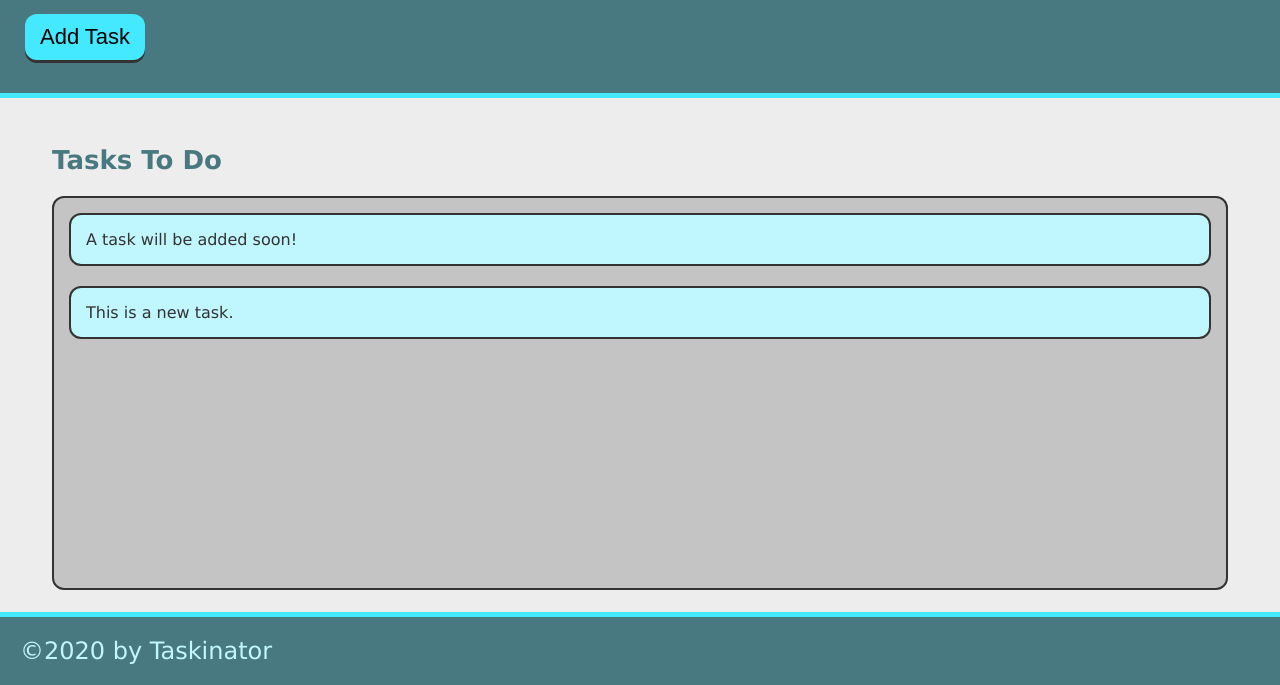
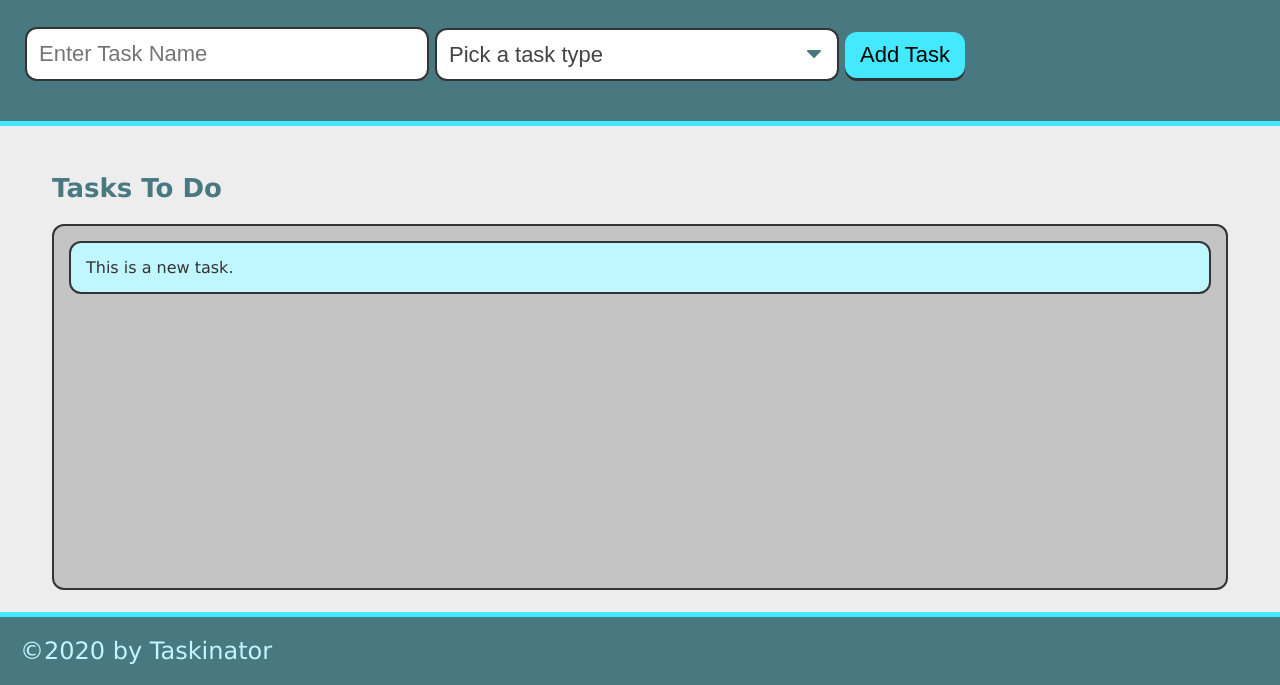
Before and after one commit to TessShearer/Taskinator, a plain HTML site: page index.html in a window 1280 px wide. Shown: the part 115-800 px from the top of the page. Drawn offline with Linux system fonts and the light colour scheme.

Commit message:
add input task form

```diff
--- a/index.html
+++ b/index.html
@@ -13,14 +13,29 @@
     <header>
         <h1 class="page-title">Taskinator</h1>
         <p>Click the button below to add a new task!</p>
-        <button class="btn" id="save-task">Add Task</button>
+        <form id="task-form">
+            <div class="form-group">
+              <input type="text" name="task-name" class="text-input" placeholder="Enter Task Name" />
+            </div>
+            <div class="form-group">
+              <select name="task-type" class="select-dropdown">
+                <option value="" disabled selected>Pick a task type</option>
+                <option value="Print">Print</option>
+                <option value="Web">Web</option>
+                <option value="Mobile">Mobile</option>
+              </select>
+            </div>
+            <div class="form-group">
+              <button class="btn" id="save-task" type="submit">Add Task</button>
+            </div>
+          </form>
     </header>
 
     <main class="page-content">
         <section class="task-list-wrapper">
             <h2 class="list-title">Tasks To Do</h2>
             <ul class="task-list" id="tasks-to-do">
-                <li class="task-item">A task will be added soon!</li>
+
             </ul>
         </section>
     </main>
```
